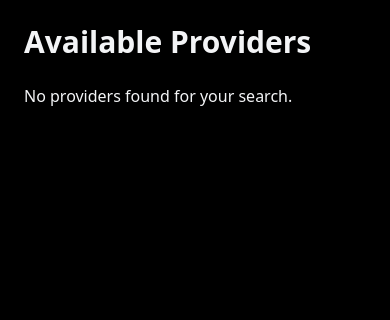
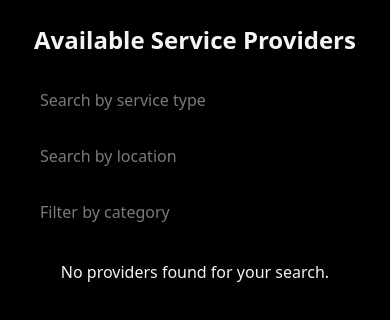
Before and after one commit to Tanko99/alx-fe-capstone, a React (Vite) app in the folder service-finder-app/: page /services in a window 390 px wide. Shown: the top 320 px of the page. Built offline with nearby package versions, Linux system fonts and the light colour scheme; the HTML template or start-up script is replaced by a standard one.

Commit message:
services page. search inputs added and styled for responsiveness

```diff
--- a/service-finder-app/src/Pages/ServicesPage.jsx
+++ b/service-finder-app/src/Pages/ServicesPage.jsx
@@ -1,62 +1,96 @@
 import useServiceStore from "../components/serviceStore";
 import { UserCircle } from "lucide-react";
 
-const ServicesPage = () => {
-  const { users, serviceType, location, selectedCategory } = useServiceStore();
+function ServicesPage () {
+  const {
+    users,
+    serviceType,
+    location,
+    selectedCategory,
+    setServiceType,
+    setLocation,
+    setSelectedCategory
+  } = useServiceStore();
 
-  // Ensure we only show providers (not seekers)
-  const filteredProviders = users.filter((user) => {
-    if (user.role !== "Provider") return false;
-
-    const matchService =
-      selectedCategory
-        ? user.serviceType.toLowerCase() === selectedCategory.toLowerCase()
-        : serviceType
-        ? user.serviceType.toLowerCase().includes(serviceType.toLowerCase())
-        : true;
-
-    const matchLocation =
-      location
-        ? user.location.toLowerCase().includes(location.toLowerCase())
-        : true;
-
-    return matchService && matchLocation;
-  });
+  // Filter providers based on search
+  const filteredProviders = users.filter(user => user.role === "Provider")
+    .filter(user =>
+      (!selectedCategory || user.serviceType.toLowerCase().includes(selectedCategory.toLowerCase()))
+    )
+    .filter(user =>
+      (!serviceType || user.serviceType.toLowerCase().includes(serviceType.toLowerCase()))
+    )
+    .filter(user =>
+      (!location || user.location.toLowerCase().includes(location.toLowerCase()))
+    );
 
   return (
     <div className="min-h-screen bg-black text-gray-100 p-6">
-      <h1 className="text-3xl font-bold mb-6">Available Providers</h1>
+      <h1 className="text-2xl sm:text-3xl md:text-4xl text-center font-bold mb-6">
+        Available Service Providers
+      </h1>
 
+      {/* Search Inputs */}
+      <div className="flex flex-col md:flex-row gap-4 mb-7 tezt=gray-100 justify-center items-center">
+        <input className="px-4 py-2 focus:border-green-600 focus:ring-2 focus:ring-green-600
+        focus:outline-none rounded-lg shadow-lg w-full sm:w-auto"
+          type="text"
+          value={serviceType}
+          onChange={(e) => setServiceType(e.target.value)}
+          placeholder="Search by service type"
+
+        />
+
+        <input className="px-4 py-2 focus:border-green-600 focus:ring-2 focus:ring-green-600
+        focus:outline-none rounded-lg shadow-lg w-full sm:w-auto"
+          type="text"
+          value={location}
+          onChange={(e) => setLocation(e.target.value)}
+          placeholder="Search by location"
+
+        />
+
+        <input className="px-4 py-2 focus:border-green-600 focus:ring-2 focus:ring-green-600
+        focus:outline-none rounded-lg shadow-lg w-full sm:w-auto"
+          type="text"
+          value={selectedCategory}
+          onChange={(e) => setSelectedCategory(e.target.value)}
+          placeholder="Filter by category"
+
+        />
+      </div>
+
+      {/* Providers List */}
       {filteredProviders.length > 0 ? (
-        <ul className="grid gap-4 sm:grid-cols-2 md:grid-cols-3">
+        <ul className="grid gap-4 sm:grid-cols-2 md:grid-cols-3 lg:grid-cols-4">
           {filteredProviders.map((provider, idx) => (
             <li
               key={idx}
-              className="bg-gray-800 p-4 rounded-lg shadow-md flex flex-col items-center gap-y-2"
+              className="bg-gray-900 p-4 rounded-lg shadow-lg flex flex-col items-center gap-y-2"
             >
               {/* Profile Image / Placeholder */}
               {provider.profileImage ? (
                 <img
                   src={URL.createObjectURL(provider.profileImage)}
                   alt={provider.name}
-                  className="w-16 h-16 rounded-full object-cover"
+                  className="w-38 h-38 rounded-full object-cover"
                 />
               ) : (
-                <UserCircle className="w-16 h-16 text-gray-400" />
+                <UserCircle className="w-38 h-38 text-gray-500" />
               )}
 
               <p className="font-bold text-lg">{provider.name}</p>
               <p>{provider.serviceType}</p>
               <p>{provider.location}</p>
-              <p className="text-purple-400">{provider.contact}</p>
+              <p className="text-green-400">{provider.contact}</p>
             </li>
           ))}
         </ul>
       ) : (
-        <p>No providers found for your search.</p>
+        <p className="text-center mt-4">No providers found for your search.</p>
       )}
     </div>
   );
-};
+}
 
 export default ServicesPage;
```
